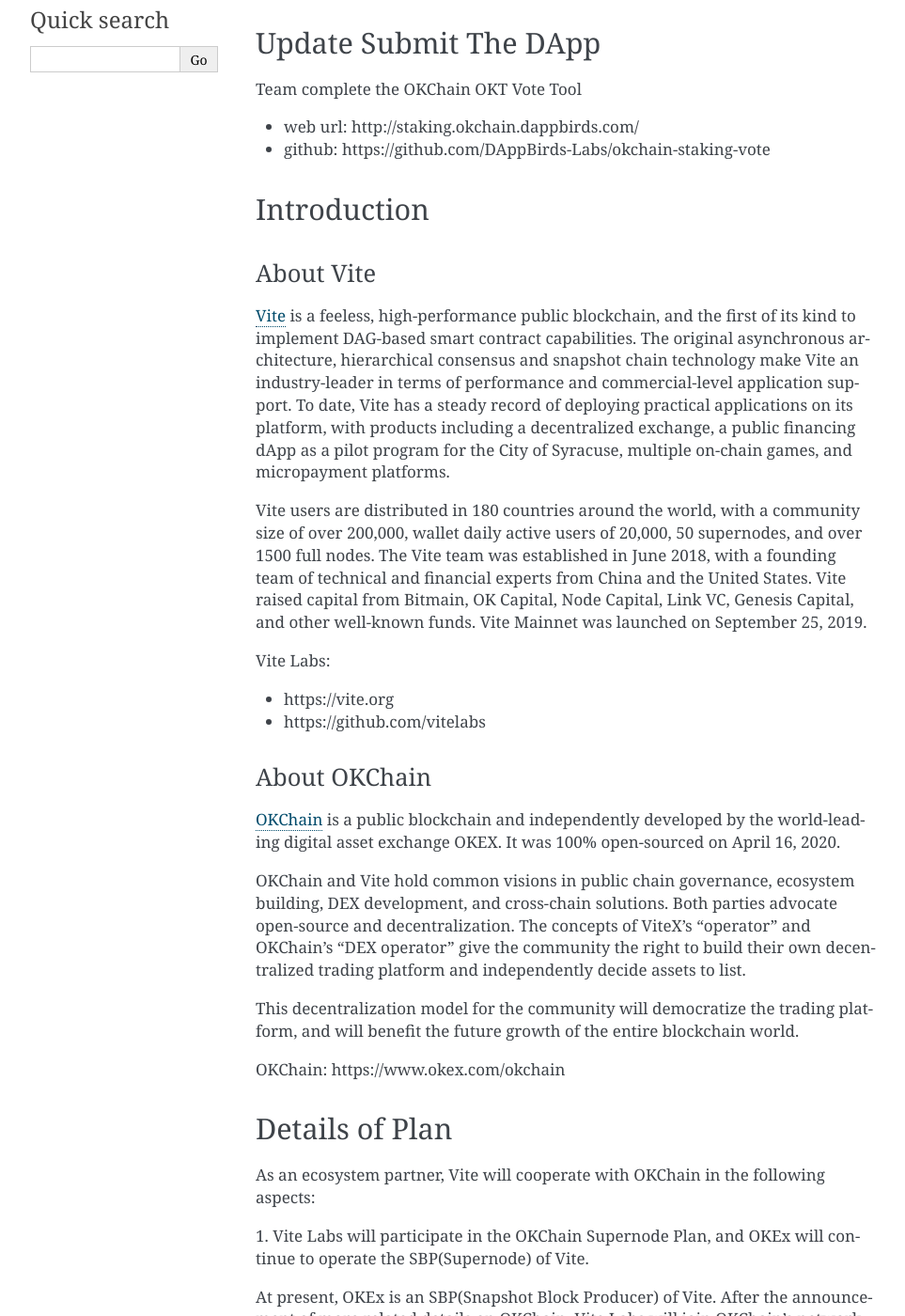
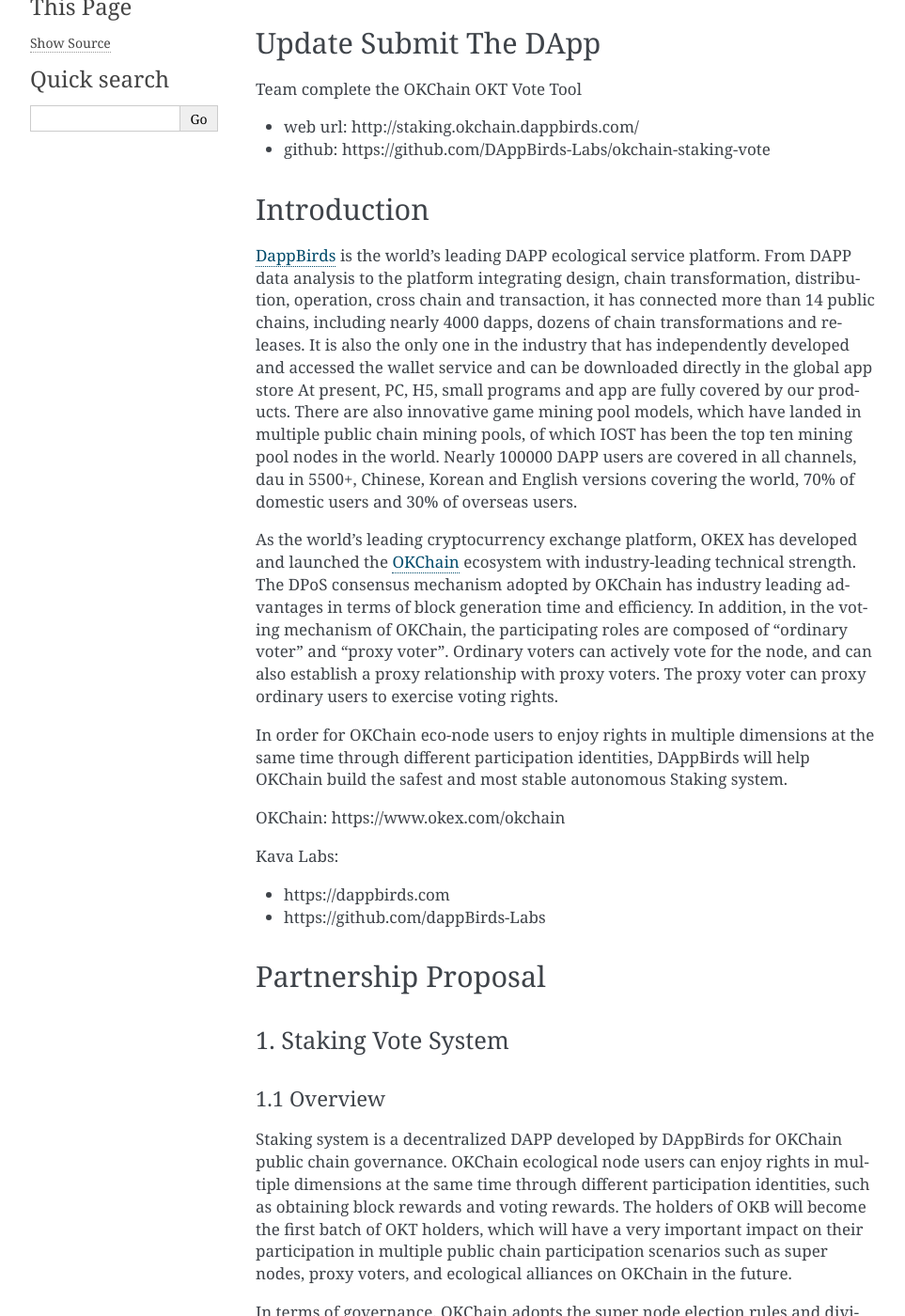
Before and after one commit to okx/KIPs, a Sphinx documentation site: the page built from docs/final/OIP-5.md, in a window 1280 px wide and 1400 px high, scrolled down 325 px. Shown: the whole window at 94% size, without its empty margins (148-1111 px from the left). Built offline with Sphinx 7.4.7, drawn with Linux system fonts in a browser that asks for light colours; some of the changed text lies outside the part shown.

Commit message:
update OIP-5 info
The OIP-5 create by DAppbirds Team

For The Okt Vote DApp

```diff
--- a/docs/final/OIP-5.md
+++ b/docs/final/OIP-5.md
@@ -1,12 +1,11 @@
+# OIP-5: OKChain ＆ DAppBirds Partnership proposal
 
-# OIP-5: OKChain ＆ Vite Partnership proposal
-
-| Author   | Vite Labs (@vitelabs) |
+| Author   | DappBirds Labs (@DAppBirds-Labs) |
 | :------- | ---------------------- |
 | Status   | Final                  |
 | Type     | Standard Track         |
 | Category | Core                   |
-| Created  | Jul 30, 2020           |
+| Created  | July 30, 2020           |
 
 ## Update Submit The DApp
 
@@ -17,44 +16,32 @@
 
 ## Introduction
 
-### About Vite
+[DappBirds](https://store.dappbirds.com) is the world’s leading DAPP ecological service platform. From DAPP data analysis to the platform integrating design, chain transformation, distribution, operation, cross chain and transaction, it has connected more than 14 public chains, including nearly 4000 dapps, dozens of chain transformations and releases. It is also the only one in the industry that has independently developed and accessed the wallet service and can be downloaded directly in the global app store At present, PC, H5, small programs and app are fully covered by our products. There are also innovative game mining pool models, which have landed in multiple public chain mining pools, of which IOST has been the top ten mining pool nodes in the world. Nearly 100000 DAPP users are covered in all channels, dau in 5500+, Chinese, Korean and English versions covering the world, 70% of domestic users and 30% of overseas users.
 
-[Vite](https://vite.org/) is a feeless, high-performance public blockchain, and the first of its kind to implement DAG-based smart contract capabilities. The original asynchronous architecture, hierarchical consensus and snapshot chain technology make Vite an industry-leader in terms of performance and commercial-level application support. To date, Vite has a steady record of deploying practical applications on its platform, with products including a decentralized exchange, a public financing dApp as a pilot program for the City of Syracuse, multiple on-chain games, and micropayment platforms.
+As the world's leading cryptocurrency exchange platform, OKEX has developed and launched the [OKChain](https://www.okex.com/okchain) ecosystem with industry-leading technical strength. The DPoS consensus mechanism adopted by OKChain has industry leading advantages in terms of block generation time and efficiency. In addition, in the voting mechanism of OKChain, the participating roles are composed of "ordinary voter" and "proxy voter". Ordinary voters can actively vote for the node, and can also establish a proxy relationship with proxy voters. The proxy voter can proxy ordinary users to exercise voting rights.
 
-Vite users are distributed in 180 countries around the world, with a community size of over 200,000, wallet daily active users of 20,000, 50 supernodes, and over 1500 full nodes. The Vite team was established in June 2018, with a founding team of technical and financial experts from China and the United States. Vite raised capital from Bitmain, OK Capital, Node Capital, Link VC, Genesis Capital, and other well-known funds. Vite Mainnet was launched on September 25, 2019.
-
-Vite Labs:
-
-- https://vite.org
-- https://github.com/vitelabs
-
-### About OKChain
-
-[OKChain](https://www.okex.com/okchain) is a public blockchain and independently developed by the world-leading digital asset exchange OKEX. It was 100% open-sourced on April 16, 2020.
-
-OKChain and Vite hold common visions in public chain governance, ecosystem building, DEX development, and cross-chain solutions. Both parties advocate open-source and decentralization. The concepts of ViteX’s “operator” and OKChain’s “DEX operator” give the community the right to build their own decentralized trading platform and independently decide assets to list.
-
-This decentralization model for the community will democratize the trading platform, and will benefit the future growth of the entire blockchain world.
+In order for OKChain eco-node users to enjoy rights in multiple dimensions at the same time through different participation identities, DAppBirds will help OKChain build the safest and most stable autonomous Staking system.
 
 OKChain: https://www.okex.com/okchain
 
-## Details of Plan
-As an ecosystem partner, Vite will cooperate with OKChain in the following aspects:
+Kava Labs:
 
-1\. Vite Labs will participate in the OKChain Supernode Plan, and OKEx will continue to operate the SBP(Supernode) of Vite.
+- https://dappbirds.com
+- https://github.com/dappBirds-Labs
 
-At present, OKEx is an SBP(Snapshot Block Producer) of Vite. After the announcement of more related details on OKChain, Vite Labs will join OKChain’s network and become an active contributor.
+## Partnership Proposal
 
-Both Vite and OKChain reached global consensus through the DPOS mechanism. As of now, the first batch of SBPs(Supernode) on the Vite blockchain has been operating steadily for over a year and accumulated great experience through the many successful hard forks, which can be shared with OKChain.
+### 1. Staking Vote System
 
-2\. The two parties will jointly develop an open decentralized trading ecosystem, and share DEX operation and governance experience.
+#### 1.1 Overview
+Staking system is a decentralized DAPP developed by DAppBirds for OKChain public chain governance. OKChain ecological node users can enjoy rights in multiple dimensions at the same time through different participation identities, such as obtaining block rewards and voting rewards. The holders of OKB will become the first batch of OKT holders, which will have a very important impact on their participation in multiple public chain participation scenarios such as super nodes, proxy voters, and ecological alliances on OKChain in the future.
 
-From the information released by OKChain, OKchain’s DEX and ViteX decentralized exchange are highly consistent in terms of governance, and are aimed at promoting decentralization for crypto trading. Vite Labs will be sharing experience of decentralized governance in aspects such as operator policies and platform token scenarios.
+In terms of governance, OKChain adopts the super node election rules and dividend mechanism. Through a reasonable and proxy proxy voting mechanism, OKChain ecosystem will generate a total of 21 super nodes; at the same time, the "one vote and multiple vote" node participation method will be the largest To a certain extent reflects and meets the will of the internal nodes of the ecology and the acquisition of multi-dimensional rights.
 
-3\. OKChain’s native token OKT will be listed on the ViteX exchange.
+#### 1.2 Functional structure
 
-ViteX is a decentralized exchange built on the Vite blockchain that supports listings of cross-chain assets. Vite Labs has integrated many cryptocurrencies, including OKB, into ViteX via a cross-chain manner. After OKT’s issuance, ViteX will be the first batch of exchanges to list OKT.
+![image](/docs/assets/OIP-5/func-struct.png)
 
-4\. Vite Labs will support OKChain in its Vite wallet.
+#### 1.3 Solution
 
-Vite Wallet is a multi-chain mobile HD wallet. At present, the wallet has integrated multiple blockchains such as Ethereum, Vite, Grin, and Binance Chain. In the future, Vite Labs plans to integrate OKChain into Vite Wallet to provide a convenient asset management tool for OKChain users.
+OKChain is completely open source and provides developers with the corresponding SDK and JSON-RPC. By docking with OKChain SDK, we can verify the user’s wallet address authority, verify it through the signature information and public key, and assign permissions to the current user, as well as obtain the user’s voting records, accumulated income, income dividends and other information, through JSON-RPC service Obtain node information, display the node list, distinguish super nodes and candidate nodes from UI interaction, and display the node's block revenue, users can choose the node they like. In addition, it also provides good support for proxy voting, which will meet the diverse needs of users.
```
